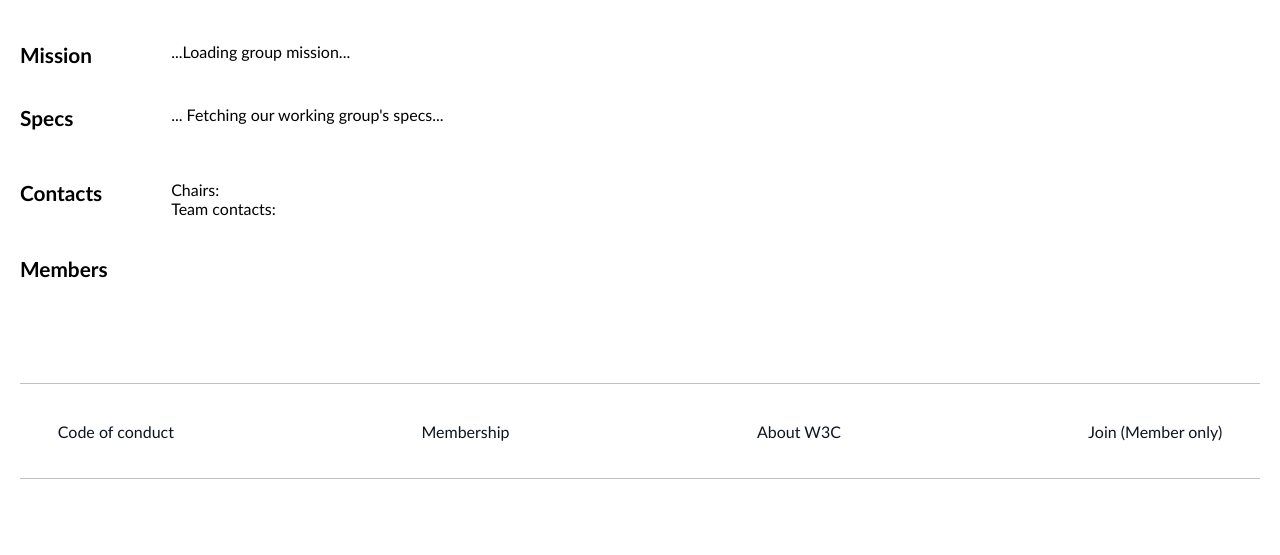
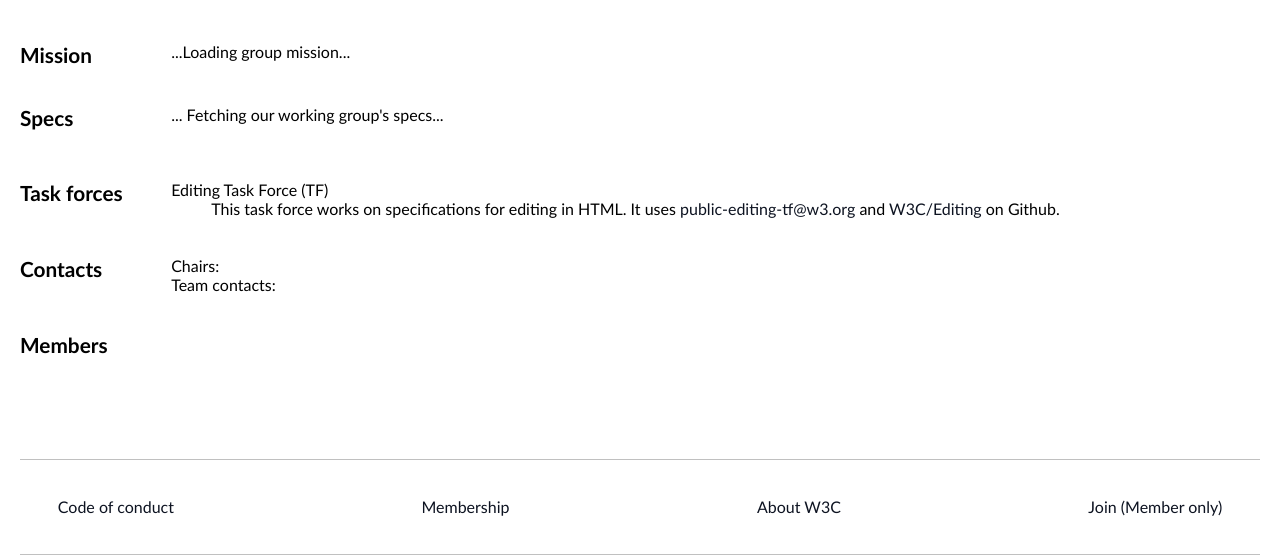
Before and after one commit to w3c/webappswg, a website: page index.html in a window 1280 px wide. Shown: the part 87-642 px from the top of the page. Drawn offline with Linux system fonts and the light colour scheme; a script that the page names is missing.

Commit message:
Adds info for Editing TF

```diff
--- a/index.html
+++ b/index.html
@@ -478,6 +478,13 @@
         <p>... Fetching our working group's specs...</p>
       </dl>
     </section>
+	<section id="TaskForces">
+	  <h2>Task forces</h2>
+	  <dl>
+	    <dt>Editing Task Force (TF)</dt>
+	    <dd>This task force works on specifications for editing in HTML. It uses <a href="mailto:public-editing-tf@w3.org">public-editing-tf@w3.org</a> and <a href="https://github.com/w3c/editing">W3C/Editing</a> on Github.</dd>
+	  </dl>
+	</section>
     <section id="Contacts">
       <h2>Contacts</h2>
       <dl>
```
